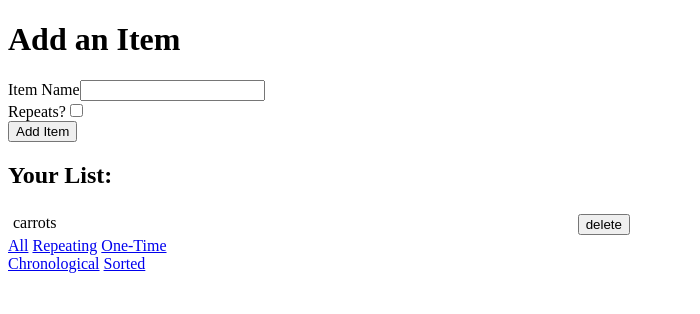
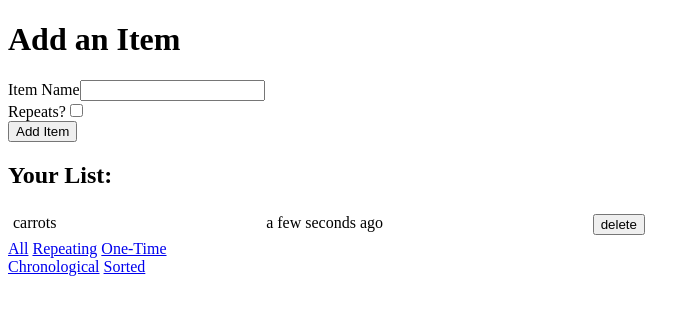
Before and after one commit to g-dylan-cunningham/shopping-list-app, a React (Create React App) app: page /1/all in a window 1280 px wide. Shown: the top 314 px of the page, without its empty margins (0-700 px from the left). Built offline with nearby package versions, Linux system fonts and the light colour scheme.

Commit message:
renders fromNow createdAt for item

```diff
--- a/package.json
+++ b/package.json
@@ -5,6 +5,7 @@
   "dependencies": {
     "deep-freeze": "0.0.1",
     "lodash": "^4.17.15",
+    "moment": "^2.24.0",
     "node-uuid": "^1.4.8",
     "prop-types": "^15.7.2",
     "react": "^16.10.2",
--- a/src/components/Items.jsx
+++ b/src/components/Items.jsx
@@ -1,21 +1,27 @@
 import React from 'react';
 import { connect } from 'react-redux';
 import * as actionCreators from '../actions';
+import { getVisibleItems } from '../reducers';
+import { withRouter } from 'react-router-dom';
+import moment from 'moment';
 
 const Item = ({item, deleteItem}) => {
 
     const baseStyle = {
         width: '50%',
         position: 'relative',
-        padding: '5px 5px'
+        padding: '5px 5px',
+        display: 'flex',
+        justifyContent: 'space-between'
     }
 
     return (
         <div
             style={item.repeating ? {backgroundColor: 'yellow', ...baseStyle} : baseStyle}
         >
-            <span>{item.text}</span>{" "}
-            <button style={{position: 'absolute', right: '20px'}} onClick={() => deleteItem(item.id)}>delete</button>
+            <div>{item.text}</div>
+            <div>{moment(item.createdAt).fromNow()}</div>{" "}
+            <div><button onClick={() => deleteItem(item.id)}>delete</button></div>
         </div>
     )
 }
@@ -32,10 +38,10 @@ const Items = ({items, deleteItem}) => {
     )
 }
 
-const mapStateToProps = (state) => {
-
+const mapStateToProps = (state, ownProps) => {
+    const {match: {params: {filter}}} = ownProps;
     return {
-        items: state.items
+        items: getVisibleItems(state.items, filter)
     }
 }
 
@@ -48,4 +54,4 @@ const mapDispatchToProps = (dispatch) => {
     }
 }
 
-export default connect(mapStateToProps, mapDispatchToProps)(Items);
+export default withRouter(connect(mapStateToProps, mapDispatchToProps)(Items));
```
